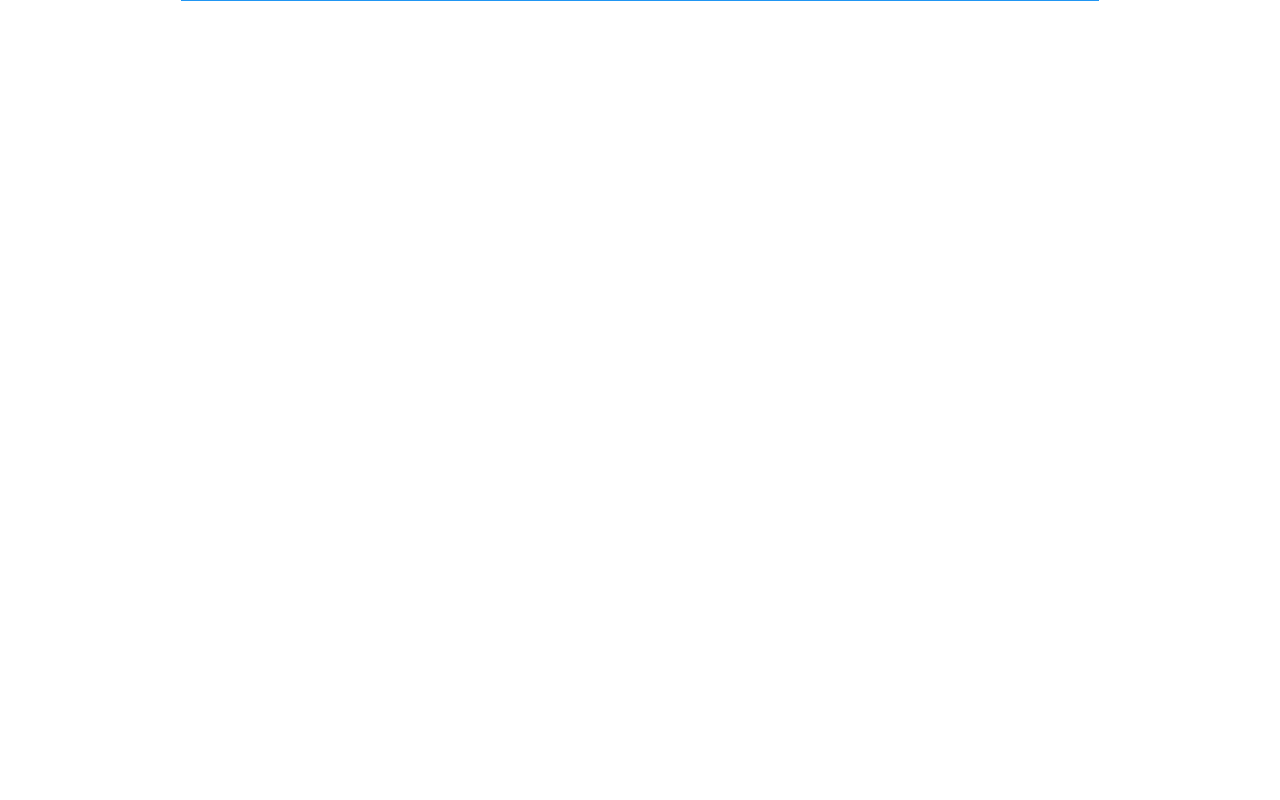
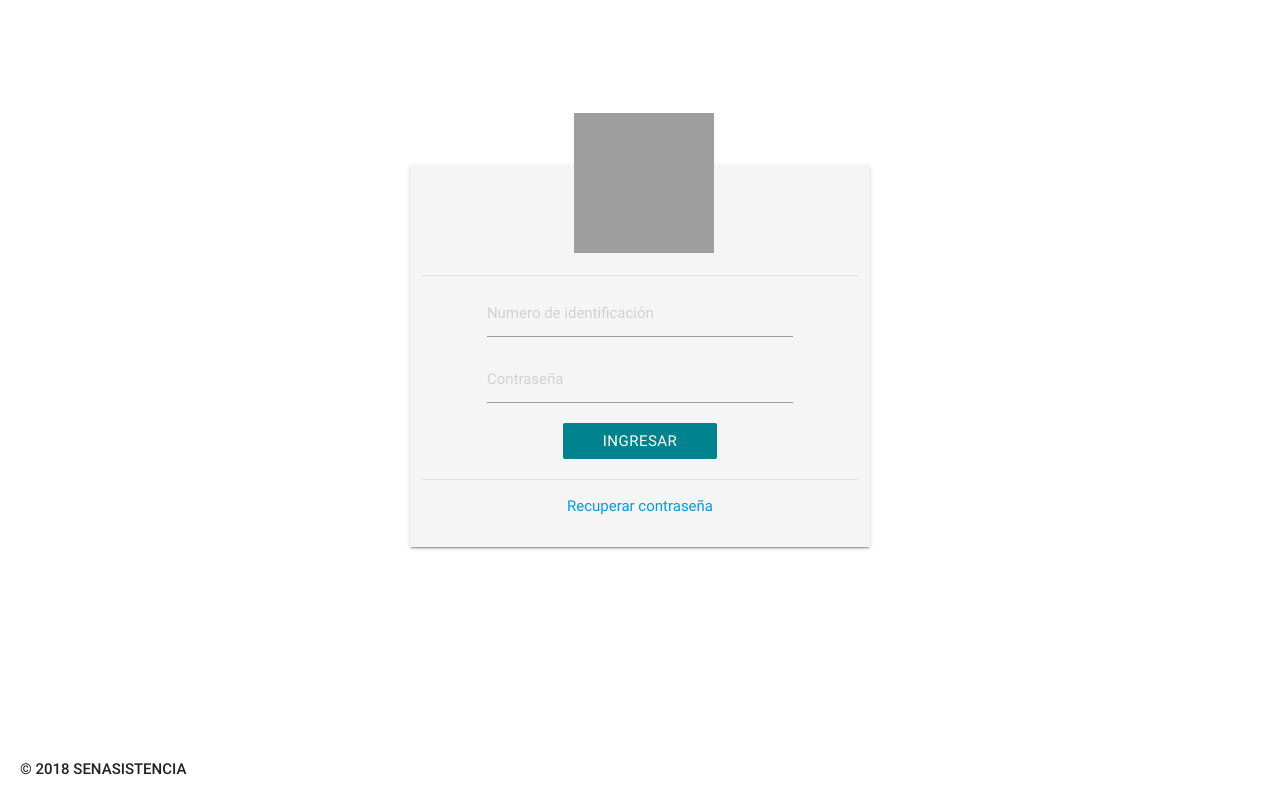
Before and after one commit to senasistencia/senasistencia-php-final, a PHP site: page /login.php in a window 1280 px wide. Before the commit the page is almost empty. Run offline with PHP 8.4, Linux system fonts and the light colour scheme; some libraries are stand-ins or nearby versions; grey boxes are pictures that could not be loaded.

Commit message:
se hace termino del login e inicio del archivo estilos.css

```diff
--- /dev/null
+++ b/css/estilos.css
@@ -0,0 +1,18 @@
+
+.footer{
+  position: absolute;
+  bottom: 0;
+  margin: 20px;
+}
+.login{
+  margin-top: 18%;
+}
+
+.logo-login{
+  position: relative;
+  width: 140px;
+  height: 140px;
+  margin-top:-67px;
+  left: 35%;
+  right: 50%;
+}
--- a/login.php
+++ b/login.php
@@ -5,21 +5,38 @@
 		<link href="https://fonts.googleapis.com/icon?family=Material+Icons" rel="stylesheet">
 		<!--Import materialize.css-->
 		<!-- <link type="text/css" rel="stylesheet" href="css/materialize.min.css"  media="screen,projection"/> estilos locales-->
-	<!-- CDN solo funciona con internet-->
-  <link rel="stylesheet" href="https://cdnjs.cloudflare.com/ajax/libs/materialize/0.100.2/css/materialize.min.css">
+		<!-- CDN solo funciona con internet-->
+  	<link rel="stylesheet" href="https://cdnjs.cloudflare.com/ajax/libs/materialize/0.100.2/css/materialize.min.css">
+		<meta name="viewport" content="width=device-width, initial-scale=1.0"/>
 
-		<!--Let browser know website is optimized for mobile-->
-		<meta name="viewport" content="width=device-width, initial-scale=1.0"/>
+		<link rel="stylesheet" href="css/estilos.css">
 	</head>
 
 	<body>
 		<div class="container">
 			<div class="row">
-				<div class="col s12 blue">
-
-				</div>
+				<form action="" class="card col s12 m6 push-m3 login z-depth-1 grey lighten-4">
+					<div class="section">
+						<img class="logo-login" src="imagenes/logo-login.png" alt="perra">
+					</div>
+					<div class="divider"></div>
+					<div class="section">
+						<div class="row">
+							<input class="col s8 offset-s2 validate" type="number" placeholder="Numero de identificación" required="true">
+							<input class="col s8 offset-s2 validate" type="password" placeholder="Contraseña" required="true">
+							<button class="btn waves-effect waves-light col s4 offset-s4 z-depth-0 cyan darken-3" type="submit">Ingresar</button>
+						</div>
+						<div class="divider"></div>
+						<div class="section center-align">
+							<a href="" >Recuperar contraseña</a>
+						</div>
+					</div>
+				</form>
 			</div>
 		</div>
+  <div class="footer">
+		<strong>© 2018 SENASISTENCIA</strong>
+	</div>
 
 
 
```
